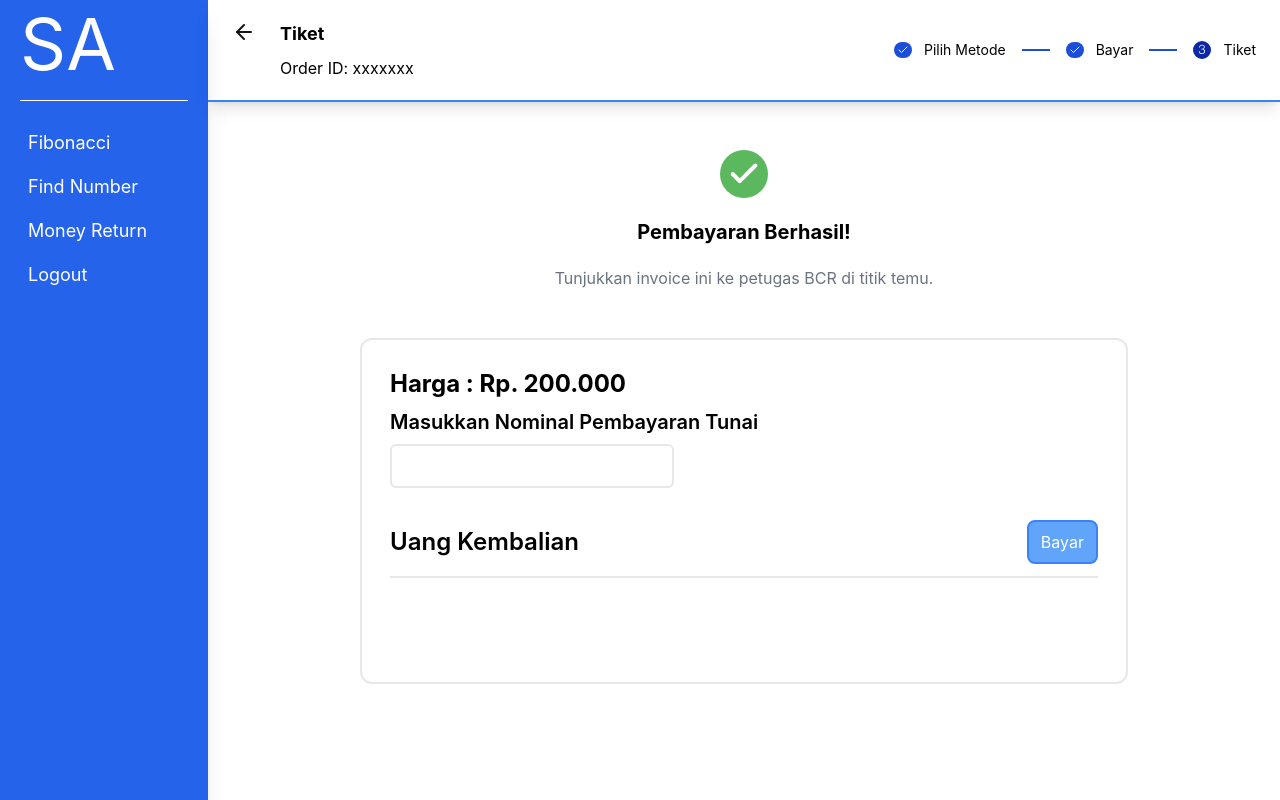
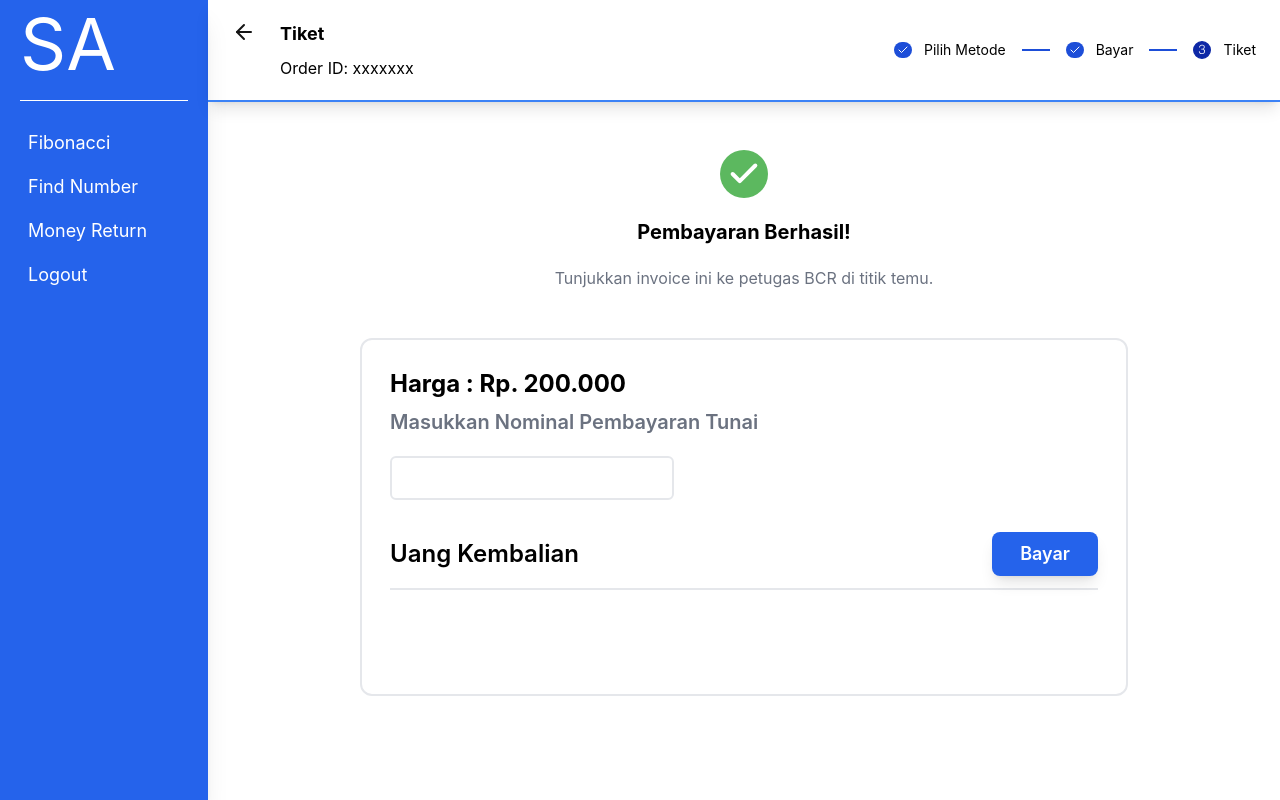
Before and after one commit to Hasyim-Kai/Penerapan-Strategi-Algoritma, a React (Vite) app: page /money-return in a window 1280 px wide. Built offline with nearby package versions, Linux system fonts and the light colour scheme.

Commit message:
Rfctr : Edit Money Return Page Style

```diff
--- a/src/pages/MoneyReturn.tsx
+++ b/src/pages/MoneyReturn.tsx
@@ -1,27 +1,14 @@
 import { useState } from "react";
 import InvoiceStepBar from "../components/InvoiceStepBar";
-import MyDropdown from "../components/MyDropdown";
 import { currencyGreedyAlgorithm, Rupiah } from "../Logic/greedy";
 
 export default function MoneyReturn() {
     const [nominalPembayaran, setNominalPembayaran] = useState(0)
-    const [kembalian, setKembalian] = useState<{}>()
 
     const [currency, setCurrency] = useState<string[]>([])
     const [jumlahCurrency, setJumlahCurrency] = useState<string[]>([])
 
     const moneyImgStyle = 'w-64 m-3'
-
-    // const Rupiah = {
-    //     seratusRibu : 100000,
-    //     limaPuluhRibu : 50000,
-    //     duaPuluhRibu : 20000,
-    //     sepuluhPuluhRibu : 10000,
-    //     limaRibu : 5000,
-    //     duaRibu : 2000,
-    //     seribu: 1000,
-    //     limaRatus: 500
-    // }
 
     function checkCurrency(money: string, id: string | number) {
         if (money === 'seratusRibu') {
@@ -46,16 +33,8 @@ export default function MoneyReturn() {
     function handleSubmit(e: any) {
         e.preventDefault()
         let aaa = currencyGreedyAlgorithm(Rupiah, (nominalPembayaran - 200000))
-        setKembalian(aaa)
         setCurrency(Object.keys(aaa))
         setJumlahCurrency(Object.values(aaa))
-        // for(let currencyInput in aaa){
-        //     setCurrency(currency.push(currencyInput))
-        //     setJumlahCurrency(jumlahCurrency.push(aaa[currencyInput]))
-        //     setJumlahCurrency([...currency, aaa[currencyInput]])
-        // console.log(currency)
-        // console.log(jumlahCurrency)
-        // }
     }
 
     return <>
@@ -74,7 +53,7 @@ export default function MoneyReturn() {
             <div className="flex justify-between">
                 <div>
                     <h1 className="font-bold text-2xl mb-2">Harga : Rp. 200.000</h1>
-                    <h1 className="font-semibold text-xl mb-2">Masukkan Nominal Pembayaran Tunai</h1>
+                    <h1 className="font-semibold text-xl mb-5 text-gray-500">Masukkan Nominal Pembayaran Tunai</h1>
                     <input className="px-4 py-2 rounded-md border-2" type="number" onChange={(e) => setNominalPembayaran(Number(e.target.value))} required />
                 </div>
             </div>
@@ -83,7 +62,7 @@ export default function MoneyReturn() {
             <section className="mx-auto mt-8">
                 <div className="flex justify-between items-center pb-3 border-b-2">
                     <h1 className="font-semibold text-2xl">Uang Kembalian</h1>
-                    <button className="px-3 py-2 rounded-lg text-white bg-blue-400 border-2 border-blue-500" onClick={handleSubmit}>Bayar</button>
+                    <button className="px-7 py-2 rounded-lg text-white text-lg font-semibold bg-blue-600 shadow-lg" onClick={handleSubmit}>Bayar</button>
                 </div>
 
                 <div className="mt-7 w-fit mx-auto grid grid-cols-2 gap-5">
```
